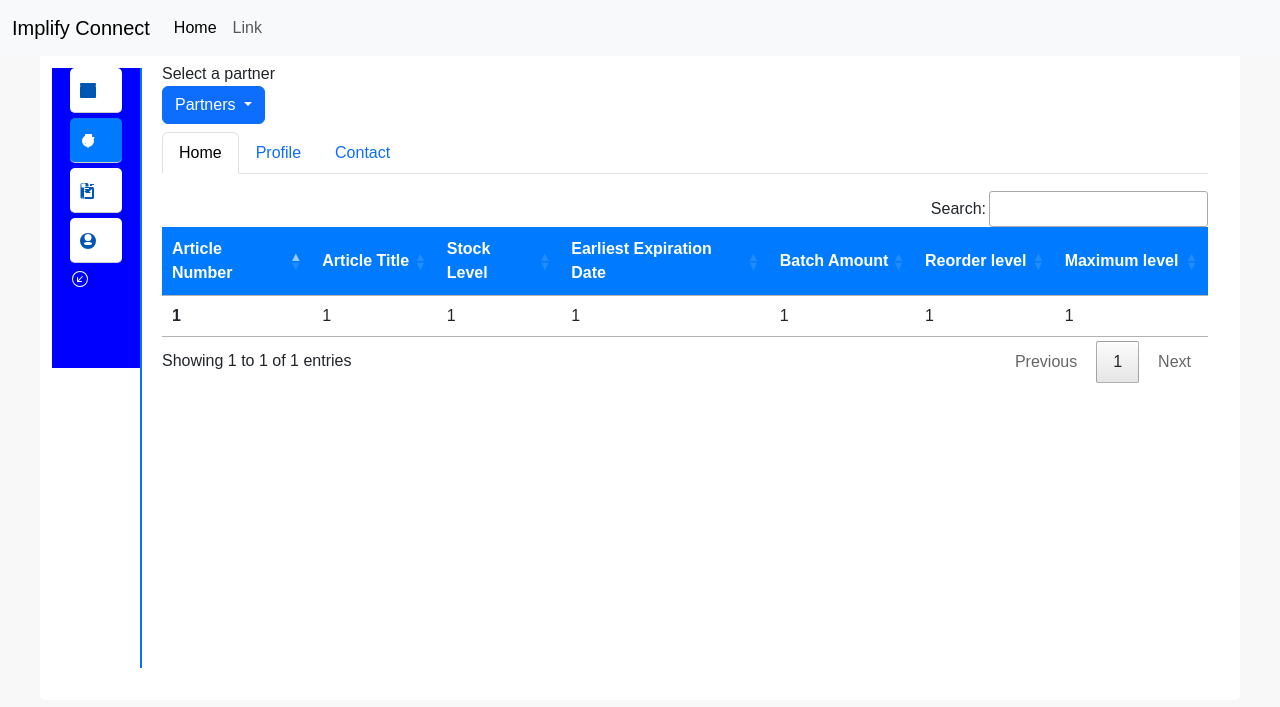
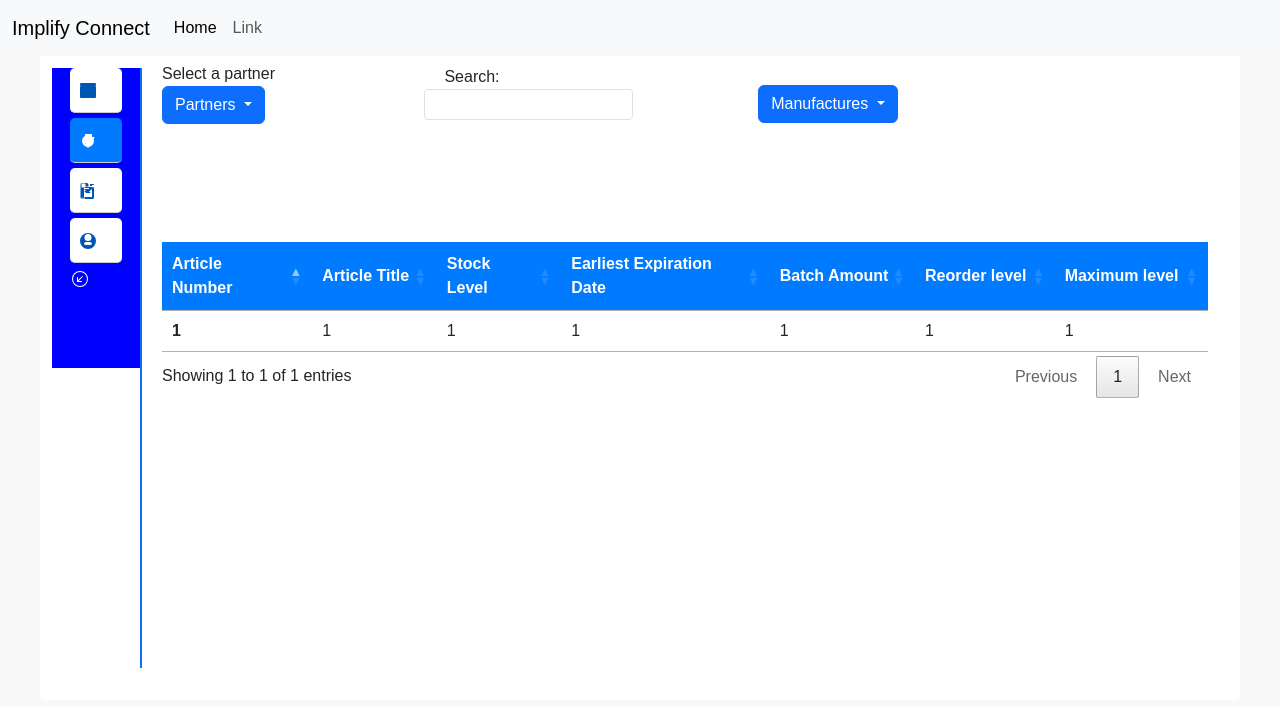
Before and after one commit to yedhukrishnaG/django, a Django app: page /newdashboardview/ in a window 1280 px wide. Shown: the top 707 px of the page. Run offline with Django 4.2, Linux system fonts and the light colour scheme; some libraries are stand-ins or nearby versions.

Commit message:
dashborad new code

```diff
--- a/django/hello_django/templates/newdashboardview.html
+++ b/django/hello_django/templates/newdashboardview.html
@@ -118,6 +118,24 @@
             /* Add other styles as needed */
         }
 
+        .manufactures{
+            position: relative;
+            bottom: 94px;
+            left: 57%;
+        }
+
+
+        .dataTables_wrapper .dataTables_filter {
+            display: none;
+        }
+
+        .searchclass{
+            position: relative;
+            bottom: 59px;
+            left: 25%;
+}
+        }
+
 
     </style>
 </head>
@@ -207,20 +225,30 @@
                     <li><a class="dropdown-item" href="#">Action 2</a></li>
                     <li><a class="dropdown-item" href="#">Action 3</a></li>
                 </ul>
+             <div class="searchclass">
+                <label style="margin-left: 2%" for="stockRecordTable_search">Search:</label>
+                <input style="width: 20%" type="search" class="form-control form-control-sm" id="stockRecordTable_search" placeholder="" aria-controls="stockRecordTable">
+             </div>
+
+                <button class="btn btn-primary dropdown-toggle manufactures" type="button" id="dropdownMenuButton2" data-bs-toggle="dropdown" aria-expanded="false">
+                    Manufactures
+                </button>
+                <ul class="dropdown-menu" aria-labelledby="dropdownMenuButton2">
+                    <li><a class="dropdown-item" href="#">Stark</a></li>
+                    <li><a class="dropdown-item" href="#">Megagen</a></li>
+                    <li><a class="dropdown-item" href="#">Implify Test</a></li>
+                </ul>
+
 
             </div>
 
+            <div class="navbar-collapse" id="navbarSupportedContent">
+                <!-- Navbar links -->
+                <ul class="navbar-nav me-auto mb-2 mb-lg-0">
+                    <!-- Existing navbar items -->
+                </ul>
+                <!-- Filter dropdown -->
 
-
-            <nav>
-                <div class="nav nav-tabs tabview" id="nav-tab" role="tablist">
-                  <button class="nav-link active" id="nav-home-tab" data-bs-toggle="tab" data-bs-target="#nav-home" type="button" role="tab" aria-controls="nav-home" aria-selected="true">Home</button>
-                  <button class="nav-link" id="nav-profile-tab" data-bs-toggle="tab" data-bs-target="#nav-profile" type="button" role="tab" aria-controls="nav-profile" aria-selected="false">Profile</button>
-                  <button class="nav-link" id="nav-contact-tab" data-bs-toggle="tab" data-bs-target="#nav-contact" type="button" role="tab" aria-controls="nav-contact" aria-selected="false">Contact</button>
-                </div>
-              </nav>
-              <div class="tab-content active " id="nav-tabContent">
-                <div class="tab-pane fade show active" id="nav-home" role="tabpanel" aria-labelledby="nav-home-tab">
                     <div id="stockRecordContent" class="tab-content active stocktabletab1">
                         <!-- Table for displaying stock records -->
                         <table id="stockRecordTable" class="dataTable">
@@ -249,10 +277,6 @@
 
                             </tbody>
                         </table>
-                    </div>
-                </div>
-                <div class="tab-pane fade" id="nav-profile" role="tabpanel" aria-labelledby="nav-profile-tab">...</div>
-                <div class="tab-pane fade" id="nav-contact" role="tabpanel" aria-labelledby="nav-contact-tab">...</div>
               </div>
 
             <div id="dashboardContent" class="tab-content">
@@ -290,11 +314,16 @@
                 $(".sidebar").animate({width: "90px"}, 200);
             }
 
-            $('#stockRecordTable').DataTable({
+            var table = $('#stockRecordTable').DataTable({
                 "lengthMenu": [],
                 "dom": '<"top"fl<"clear">>rt<"bottom"ip<"clear">>',
                 "lengthChange": false,
                 "pageLength": 20,
+                "searching": true
+            });
+
+            $('#stockRecordTable_search').on('keyup', function() {
+                table.search(this.value).draw(); // Apply search to DataTable
             });
 
             $(".arrowmark").click(function() {
```
